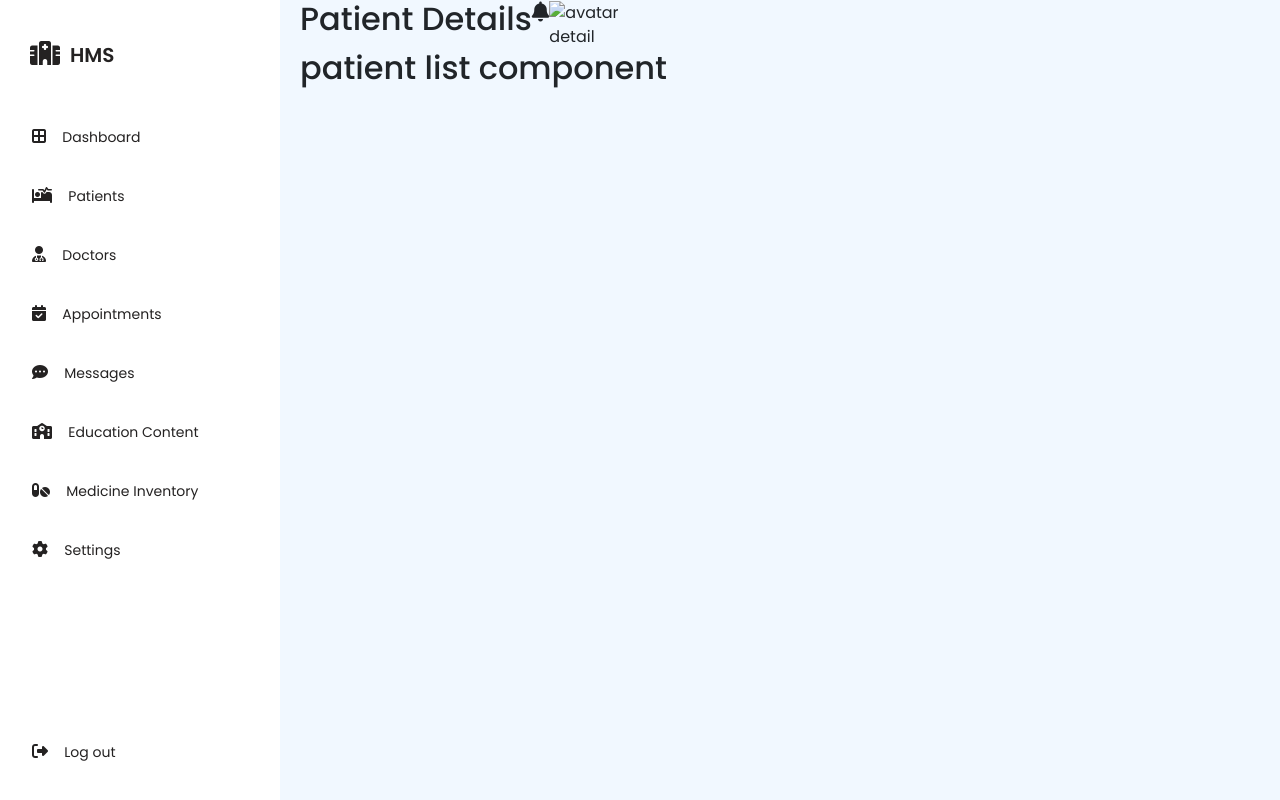
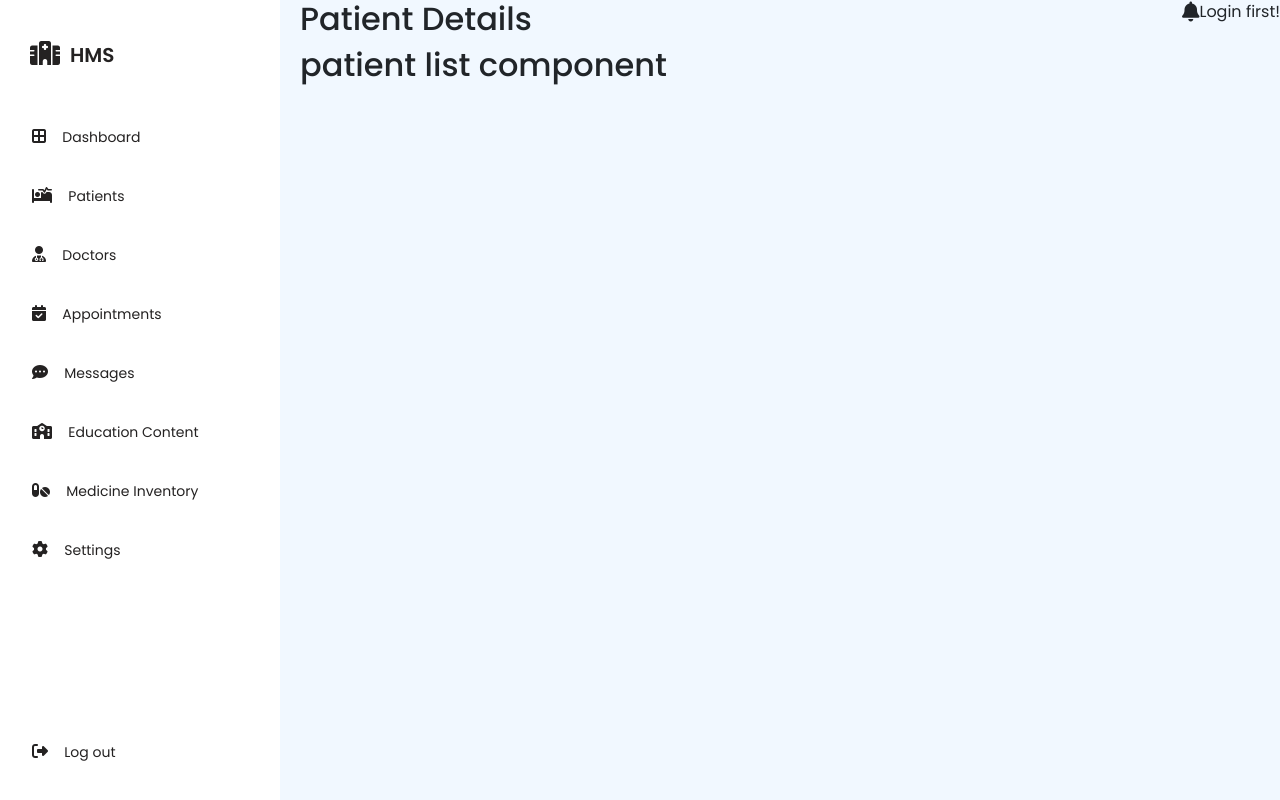
Before and after one commit to Eshat002/Hospital_Management_System, a Django app: page /patient/ in a window 1280 px wide. Run offline with Django 5.2, Linux system fonts and the light colour scheme; some libraries are stand-ins or nearby versions.

Commit message:
Show avatar, name, admin-title based on authentication status

```diff
--- a/accounts/models.py
+++ b/accounts/models.py
@@ -8,8 +8,9 @@ User = get_user_model()
 
 class Account(models.Model):
     user = models.OneToOneField(User, on_delete=models.CASCADE)
-    first_name = models.CharField(max_length=80)
-    last_name = models.CharField(max_length=80)
+    first_name = models.CharField(max_length=80, null= True, blank= True)
+    last_name = models.CharField(max_length=80, null= True, blank= True)
+    avatar = models.ImageField(upload_to='avatar/',default='avatar/avatar.png')
 
     def get_full_name(self):
         return f"{self.first_name} {self.last_name}"
--- a/main/urls.py
+++ b/main/urls.py
@@ -1,7 +1,13 @@
 from django.contrib import admin
 from django.urls import path, include
+from django.conf import settings
+from django.conf.urls.static import static
 
 urlpatterns = [
     path("secret-admin/", admin.site.urls),
     path("patient/", include("patient.urls")),
 ]
+
+
+urlpatterns += static(settings.STATIC_URL, document_root=settings.STATIC_ROOT)
+urlpatterns += static(settings.MEDIA_URL, document_root=settings.MEDIA_ROOT)
--- a/patient/templates/pages/patient.html
+++ b/patient/templates/pages/patient.html
@@ -7,7 +7,7 @@
 
 {% block content %}
     <div id="patient">
-        <div class="page-headline-container d-flex">
+        <div class="page-headline-container d-flex justify-content-between">
             <div class="page-title-container">
                 <h2 class="page-title">Patient Details</h2>
             </div>
@@ -17,10 +17,24 @@
                 </div>
                 <div class="username-container">
                     <div class="avatar-container">
-                        <img src="" alt="avatar">
+                        {% if user.is_authenticated %}
+                            <img width="30" height="30" src="{{user.account.avatar.url}}" alt="avatar">
+                        {% endif %}
                     </div>
                     <div class="user-detail-container">
-                        detail
+                        {% if user.is_authenticated %}
+                            {% if user.account.first_name and user.account.last_name %}
+                                {{ user.account.get_full_name}}
+                            {% else %}
+                                {{user.username}}
+                            {% endif %}
+                            {% if user.is_superuser %}
+                                <p>admin</p>
+                            {% endif%}
+                        {% else %}
+                            <p>Login first!</p>
+                        {% endif %}
+
                     </div>
                 </div>
             </div>
```
Also changed, not shown: accounts/migrations/0002_account_image.py (added), accounts/migrations/0003_alter_account_first_name_alter_account_last_name.py (added), accounts/migrations/0004_remove_account_image_account_avatar.py (added), db.sqlite3, media_root/avatar/Blue_Flat_Illustrative_Human_Artificial_Intelligence_Technology_Logo.png (added), media_root/avatar/Blue_Flat_Illustrative_Human_Artificial_Intelligence_Technology_Logo_IaPnKrR.png (added), media_root/avatar/avatar.png (added), media_root/avatar/blog-fiverr-banner.png (added).
